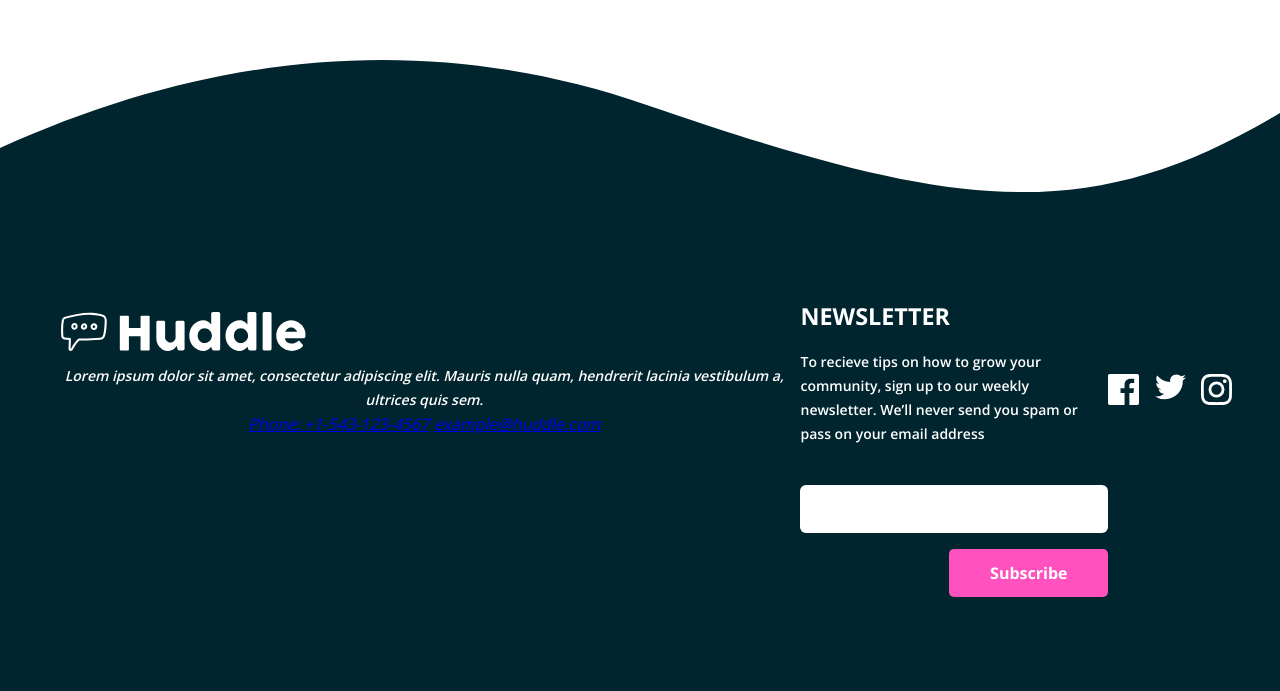
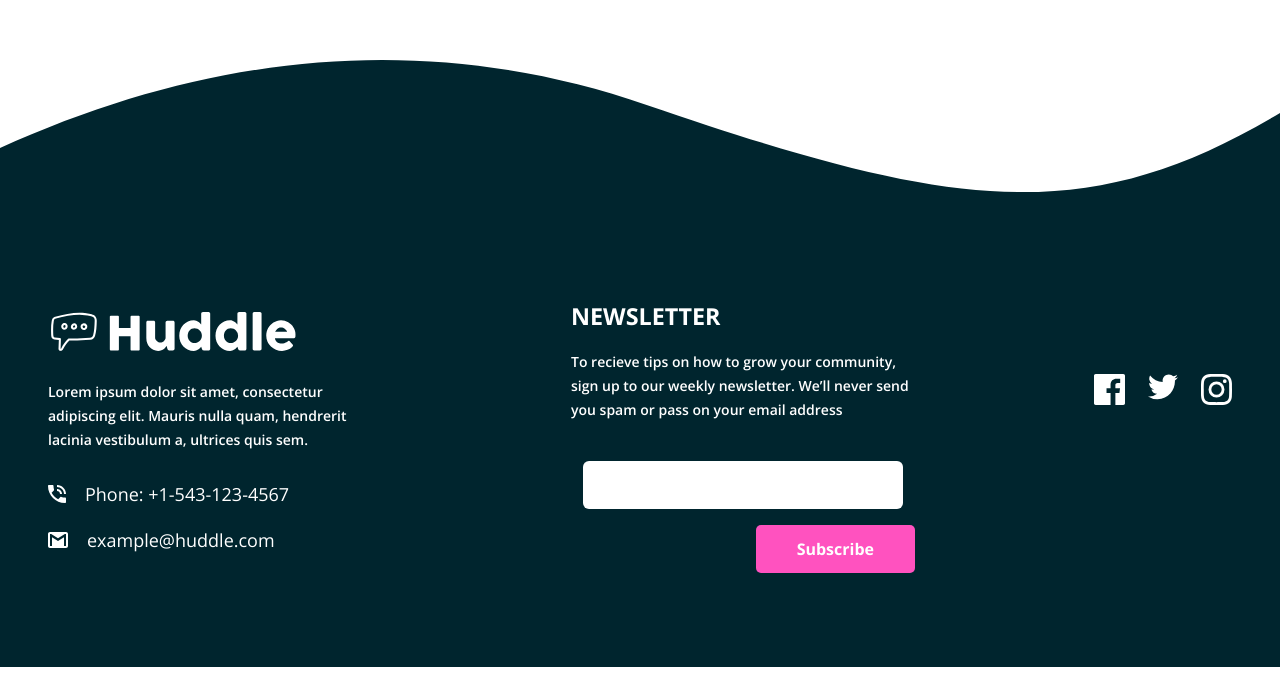
Before and after one commit to spaprocki/huddle-landing-page-curved-sections, a website: page index.html in a window 1280 px wide. Shown: the part 4611-5302 px from the top of the page. After the commit the page ends 5278 px from the top, so only its background shows below. Drawn offline with nearby package versions, Linux system fonts and the light colour scheme.

Commit message:
Finished footer mobile styles

```diff
--- a/index.html
+++ b/index.html
@@ -145,14 +145,28 @@
           <img
             src="./images/logo_white.svg"
             alt="Huddle logo"
-            class="attribution__image image--attribution"
+            class="attribution__image logo--footer"
           />
-          <p class="paragraph paragraph--footer">
+          <p class="attribution__paragraph paragraph paragraph--footer">
             Lorem ipsum dolor sit amet, consectetur adipiscing elit. Mauris
             nulla quam, hendrerit lacinia vestibulum a, ultrices quis sem.
           </p>
-          <a href="tel:+1-543-123-4567">Phone: +1-543-123-4567</a>
-          <a href="mailto:equalizer@example.com">example@huddle.com</a>
+          <div class="attribution__contact-details">
+            <a
+              href="tel:+1-543-123-4567"
+              class="link attribution__contact-detail attribution__contact-detail--phone"
+            >
+              <img src="/images/icon-phone.svg" alt="" />
+              <p>Phone: +1-543-123-4567</p>
+            </a>
+            <a
+              href="mailto:equalizer@example.com"
+              class="link attribution__contact-detail attribution__contact-detail--email"
+            >
+              <img src="/images/icon-email.svg" alt="" />
+              <p>example@huddle.com</p>
+            </a>
+          </div>
         </address>
         <form action="" class="footer__form form">
           <div class="form__textbox textbox textbox--form">
@@ -190,19 +204,19 @@
         </form>
         <ul class="footer__social-media-panel social-media-panel">
           <li>
-            <a href="" class="link">
+            <a href="" class="social-media-panel__link link link--icon">
               <img src="./images/icon-facebook.svg" alt="Facebook icon" />
               <span class="u-sr-only">Go to Facebook</span>
             </a>
           </li>
           <li>
-            <a href="" class="link">
+            <a href="" class="social-media-panel__link link link--icon">
               <img src="./images/icon-twitter.svg" alt="Twitter icon" />
               <span class="u-sr-only">Go to Twitter</span>
             </a>
           </li>
           <li>
-            <a href="" class="link">
+            <a href="" class="social-media-panel__link link link--icon">
               <img src="./images/icon-instagram.svg" alt="Instagram icon" />
               <span class="u-sr-only">Go to Instagram</span>
             </a>
--- a/sass/base/_typography.scss
+++ b/sass/base/_typography.scss
@@ -62,6 +62,7 @@
     }
 
     &--footer {
+      font-style: normal;
       font-weight: 600;
       font-size: 14px;
       line-height: 24px;
--- a/sass/components/_attribution.scss
+++ b/sass/components/_attribution.scss
@@ -1,4 +1,36 @@
 .attribution {
     @include flex-column-align-center;
     align-items: flex-start;
+    text-align: left;
+    max-width: 344px;
+
+
+    &__paragraph {
+        margin-top: 16px;
+    }
+
+    &__contact-details {
+        margin-top: scaleSize(40px, 24px);
+    }
+
+    &__contact-detail {
+        font-size: 0.875rem;
+        line-height: 1.5rem;
+        display: flex;
+
+        & img {
+            margin: auto 19px auto 0;
+            width: 18px;
+            height: 18px;
+        }
+
+        &--email {
+            margin-top: 16px;
+
+            & img {
+                width: 20px;
+                height: 16px;
+            }
+        }
+    }
 }
--- a/sass/components/_link.scss
+++ b/sass/components/_link.scss
@@ -5,13 +5,21 @@
     line-height: 1.875rem;
     text-align: left;
     transition: transform 0.2s;
+    font-style: normal;
+    cursor: pointer;
 
     &:hover {
         filter: brightness(0) saturate(100%) invert(90%) sepia(16%) saturate(6311%) hue-rotate(282deg) brightness(102%) contrast(101%);
     }
 
     &:focus, :focus-visible {
-        outline: none;
+            outline-width: 3px;
+            outline-style:  dashed;
+            outline-offset: 5px;
+            outline-color: currentColor;
+    }
+
+    &--icon:focus, :focus-visible {
             & img {
                 outline-width: 3px;
                 outline-style:  dashed;
@@ -25,11 +33,9 @@
         & img {
             outline: none;
         }
-
       }
 
-          & img {
+    &--icon img {
         filter: brightness(0) saturate(100%) invert(100%) sepia(0%) saturate(7423%) hue-rotate(135deg) brightness(112%) contrast(100%);
-            width: scaleSize(1.4375rem, 2rem);
     }
       }
--- a/sass/components/_logo.scss
+++ b/sass/components/_logo.scss
@@ -2,12 +2,9 @@
     width: scaleSize(96px, 240px, 375px, 768px);
 
     &--footer {
-        margin: auto;
-        @include respond(medium-screen) {
             width: auto;
             height: 100%;
             margin-right: auto;
-            margin-left: 0;
-        }
+            margin-left: -10px;
     }
 }
--- a/sass/components/_social-media-panel.scss
+++ b/sass/components/_social-media-panel.scss
@@ -9,4 +9,12 @@
     @include respond(medium-screen) {
         margin-right: 0;
       }
+
+      &__link {
+        display: block;
+
+        & img {
+          width: scaleSize(1.4375rem, 2rem);
+        }
+      }
 }
--- a/sass/components/_textbox.scss
+++ b/sass/components/_textbox.scss
@@ -42,10 +42,10 @@
     &--form {
         align-items: flex-start;
         text-align: left;
+        max-width: 344px;
 
         & .paragraph {
             margin-top: 16px;
-            max-width: 344px;
         }
     }
 }
--- a/sass/layout/_footer.scss
+++ b/sass/layout/_footer.scss
@@ -29,14 +29,16 @@
     }
 
     &__inner {
-        width: min(100%, 1200px);
+        width: min(100%, 344px);
         @include flex-column-align-center;
         align-items: flex-start;
 
         @include respond(medium-screen) {
+            width: min(100%, 1200px);
             flex-direction: row;
             align-items: flex-start;
             justify-content: space-between;
+            flex-wrap: wrap;
           }
     }
 
--- a/sass/main.scss
+++ b/sass/main.scss
@@ -7,6 +7,7 @@
 @import "base/typography";
 @import "base/utilities";
 
+@import "components/attribution";
 @import "components/button";
 @import "components/form";
 @import "components/image";
```
Also changed, not shown: css/style.css, 1 other file. Lines whose indentation alone changed are shown as unchanged.
